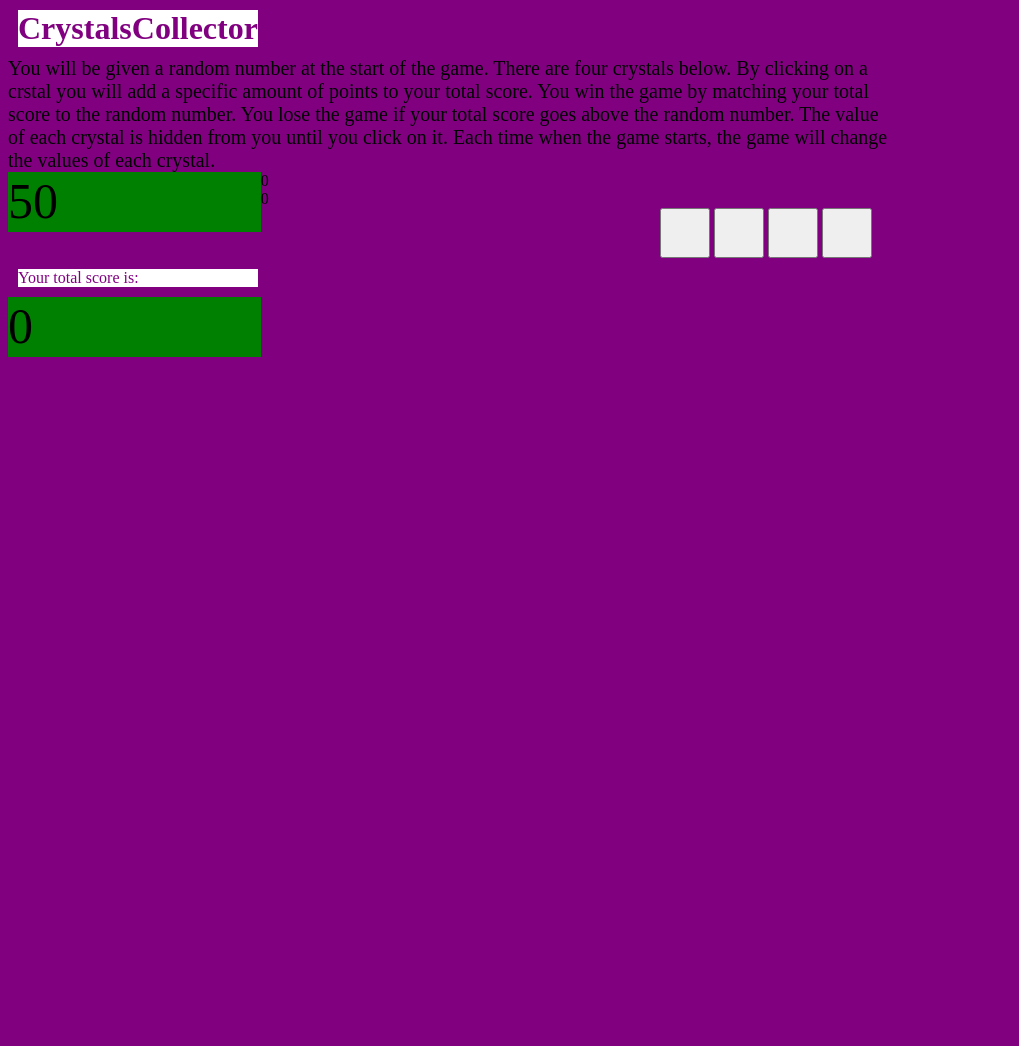
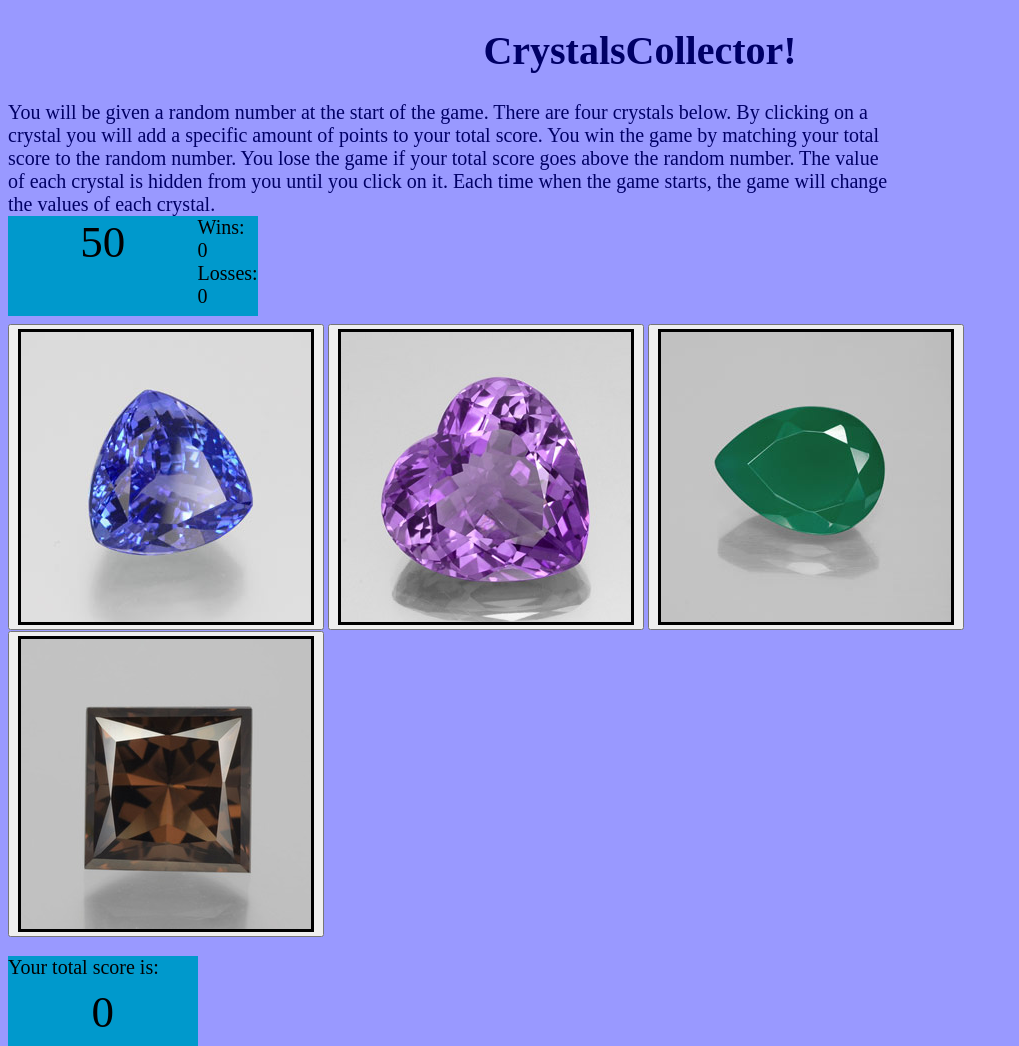
Before and after one commit to wheebehere/week-4-game, a PHP site: page / in a window 1280 px wide. Shown: the whole page, without its empty margins (0-1019 px from the left). Before the commit the page ends 357 px from the top, so only its background shows below. Run offline with PHP 8.4, Linux system fonts and the light colour scheme.

Commit message:
updated images file and finished html and css files

```diff
--- a/assets/css/style.css
+++ b/assets/css/style.css
@@ -1,18 +1,15 @@
 body{
-	background: purple;
+	background: #9999FF;
 }
 
 h1, p {
-	margin: 10px;
-	background: white;
-	text-align: left;
-	color: purple;
-	width: 19%;
-}
+	text-align: center;
+	font-size: 40px;
+	color: #000066;
+	}
 
 #ccInstructions{
-	background: white
-	color: purple;
+	color: #000066;
 	font-size: 20px;
 	text-align: left;
 	width: 70%;
@@ -20,86 +17,52 @@ h1, p {
 
 #randomNumberBox{
 	display: block;
-	background-color: green;
-	font-size: 50px;
+	margin: center;
+	background-color: #0099CC;
+	font-size: 45px;
+	text-align:center;
 	float: left;
-	width: 20%;
-	overflow: hidden;
-	height: 60px;
+	width: 15%;
+	height: 100px;
 
 }
 
 #scoreBox{
+	display: block;
+	background-color: #0099CC;
+	font-size: 20px;
+	float: left;
+	height: 100px;
 
 }
 
 #totalScoreNotificationBox{
-
+	display: block;
+	background: #0099CC;
+	font-size: 20px;
+	margin: left;
+	width: 15%;
+	height: 30px;
 }
 
 #totalScoreBox{
 	display: block;
-	background-color: green;
-	font-size: 50px;
+	background-color:#0099CC;
+	font-size: 45px;
+	text-align:center;
 	float: left;
-	width: 20%;
-	overflow: hidden;
+	width: 15%;
 	height: 60px;
-
 }
 
 #buttons{
-	text-align: center;
+	margin: left;
 }
 
-button{
-	height: 50px;
-	width: 50px;
+img{
+	float:left;
+	margin:2px;
+	border: 1px solid #000;
+	background-color: #000;
+	padding: 2px;
 }
-
-
-
-/*
-body {
-	background: #777;
-	font-size: 18px;
-	line-height: 34px;
-	font-family: 'Arial', 'Helvetica Neue', Helvetica, sans-serif;
-	color: #777;
-	width: 960px;
-	margin: auto;
-}
-
-header, nav, section, aside, footer {
-	display: block;
-	padding: 10px;
-	margin: 10px;
-	background: #ebebeb;
-	text-align: center;
-}
-
-section {
-	display: block;
-	float: left;
-	width: 495px;
-	overflow: hidden;
-	height: 267px;
-
-}
-
-aside
-
-}
-
-article {
-	background: #777;
-	padding: 10px;
-	color: #ebebeb;
-}
-
-.clear {
-	clear: both;
-}
-
-
-*/
--- a/index.html
+++ b/index.html
@@ -14,7 +14,7 @@
 			You will be given a random number at the start of the game.
 
 
-			There are four crystals below. By clicking on a crstal you will add a specific amount of points to your total score.
+			There are four crystals below. By clicking on a crystal you will add a specific amount of points to your total score.
 
 
 			You win the game by matching your total score to the random number. You lose the game if your total score goes above the random number.
@@ -27,16 +27,22 @@
 		</div>
 
 		<div id="randomNumberBox"></div>
-		<div id="scoreBoxWins"></div>
-		<div id="scoreBoxLosses"></div>
+
+		<div id="scoreBox">
+			Wins: <div id="scoreBoxWins"></div>
+			Losses: <div id="scoreBoxLosses"></div>
+		</div>
+		<br><br><br><br>
 		<div id="buttons">
-			<button id="crystalOne"></button>
-			<button id="crystalTwo"></button>
-			<button id="crystalThree"></button>
-			<button id="crystalFour"></button>
+			<br>
+			<br>
+			<button id="crystalOne"><img src="../week-4-game/assets/images/blue.jpg"></button>
+			<button id="crystalTwo"><img src="../week-4-game/assets/images/purple.jpg"></button>
+			<button id="crystalThree"><img src="../week-4-game/assets/images/green.jpg"></button>
+			<button id="crystalFour"><img src="../week-4-game/assets/images/quartz.jpg"></button>
 		</div>
-		<div id="totalScoreNotificationBox"></div>
-			<p>Your total score is:</p>
+		<br>
+		<div id="totalScoreNotificationBox">Your total score is:</div>
 		<div id="totalScoreBox"></div>
 	</div>
 	<script type="text/javascript" src="https://code.jquery.com/jquery-2.2.0.js"></script>
```
Also changed, not shown: assets/images/blue.jpg (added), assets/images/green.jpg (added), assets/images/purple.jpg (added), assets/images/quartz.jpg (added).
